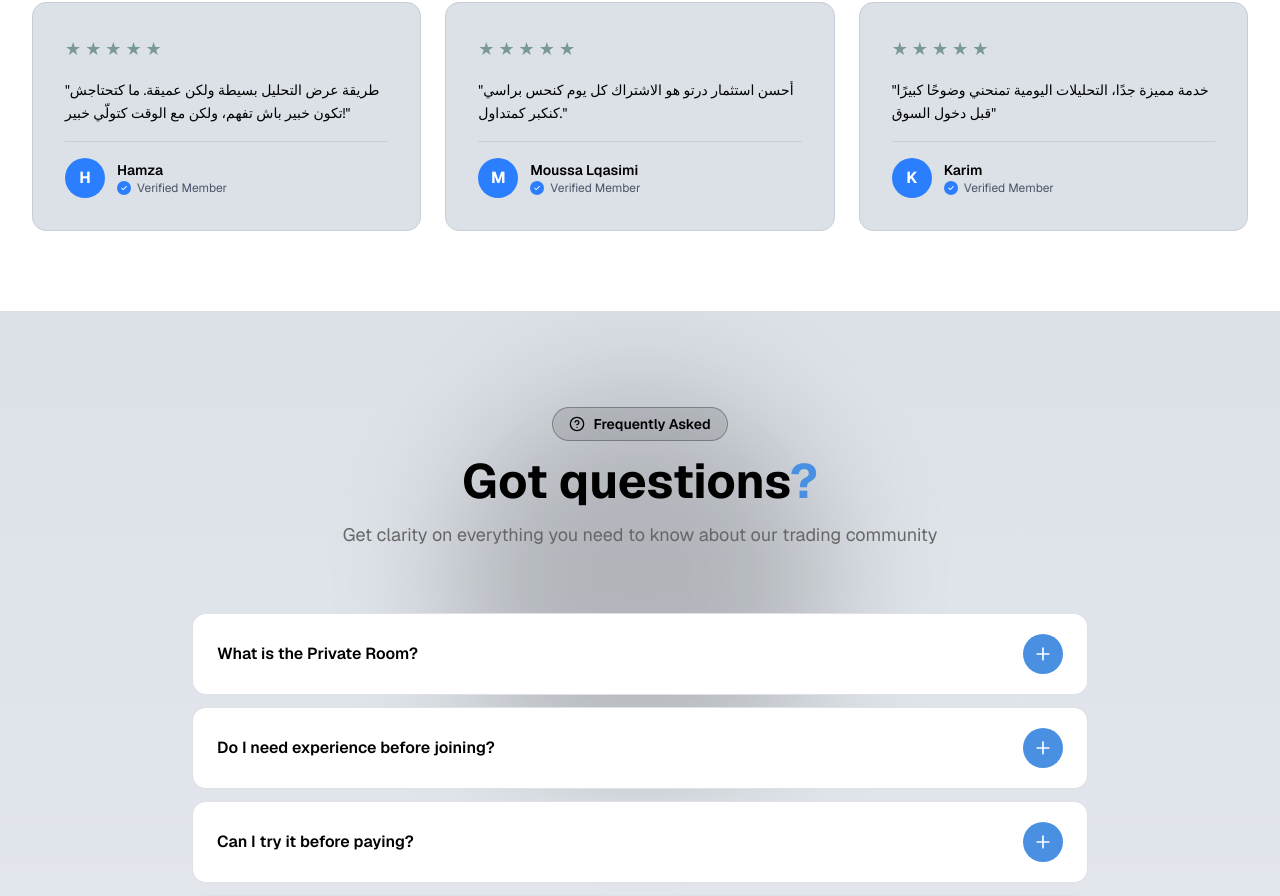
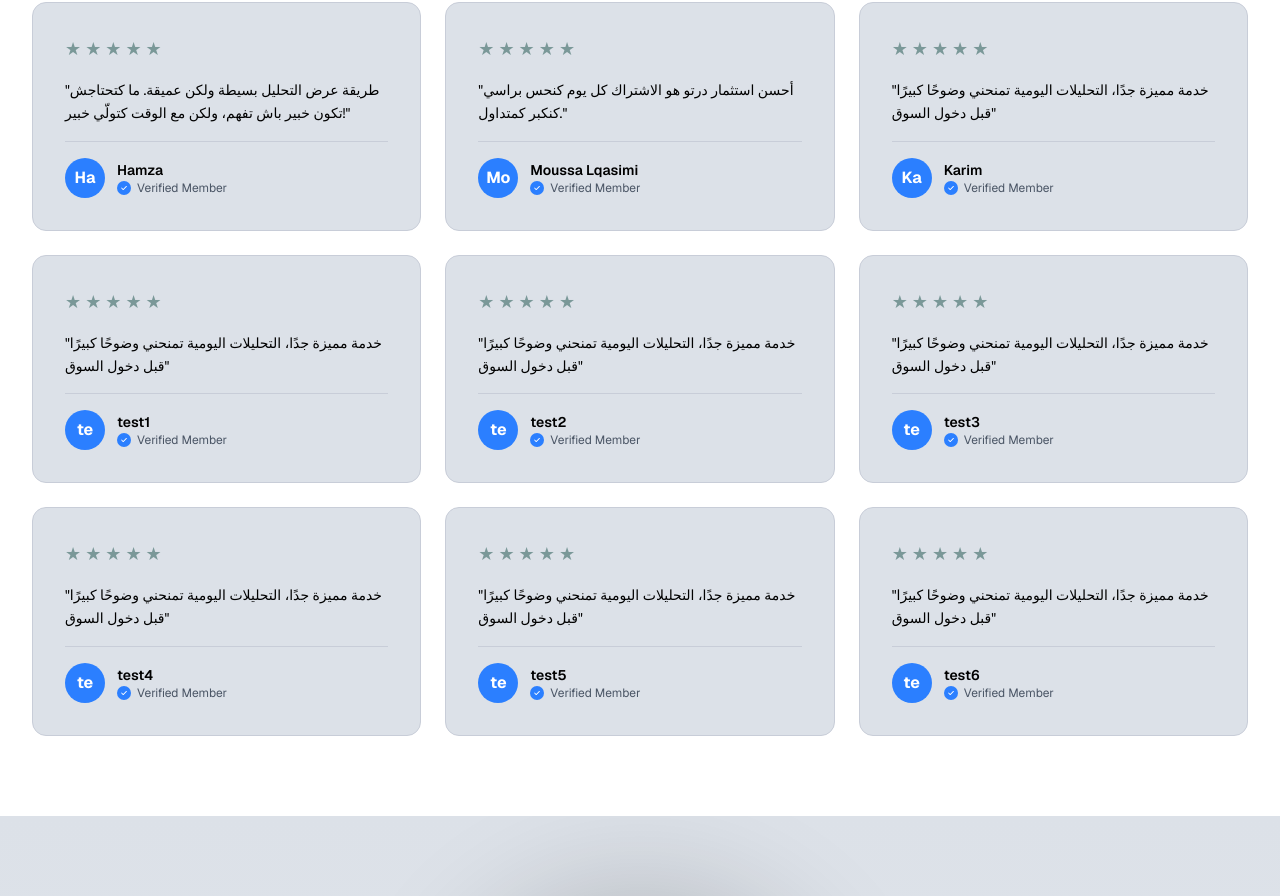
Before and after one commit to Hloser7/Hloser-utm, a Next.js app: page / in a window 1280 px wide. Shown: the part 4826-5722 px from the top of the page. Built offline with nearby package versions, Linux system fonts and the light colour scheme.

Commit message:
Update testimonials.tsx

```diff
--- a/components/testimonials.tsx
+++ b/components/testimonials.tsx
@@ -32,6 +32,36 @@ const testimonials = [
   },
   {
     title: "Karim",
+    content: "خدمة مميزة جدًا، التحليلات اليومية تمنحني وضوحًا كبيرًا قبل دخول السوق",
+    rating: 5,
+  },
+  {
+    title: "test1",
+    content: "خدمة مميزة جدًا، التحليلات اليومية تمنحني وضوحًا كبيرًا قبل دخول السوق",
+    rating: 5,
+  },
+  {
+    title: "test2",
+    content: "خدمة مميزة جدًا، التحليلات اليومية تمنحني وضوحًا كبيرًا قبل دخول السوق",
+    rating: 5,
+  },
+  {
+    title: "test3",
+    content: "خدمة مميزة جدًا، التحليلات اليومية تمنحني وضوحًا كبيرًا قبل دخول السوق",
+    rating: 5,
+  },
+  {
+    title: "test4",
+    content: "خدمة مميزة جدًا، التحليلات اليومية تمنحني وضوحًا كبيرًا قبل دخول السوق",
+    rating: 5,
+  },
+  {
+    title: "test5",
+    content: "خدمة مميزة جدًا، التحليلات اليومية تمنحني وضوحًا كبيرًا قبل دخول السوق",
+    rating: 5,
+  },
+  {
+    title: "test6",
     content: "خدمة مميزة جدًا، التحليلات اليومية تمنحني وضوحًا كبيرًا قبل دخول السوق",
     rating: 5,
   },
@@ -155,8 +185,8 @@ export default function Testimonials() {
 
                 {/* Author with Verified Badge */}
                 <div className="flex items-center gap-3 mt-auto pt-4 border-t border-border">
-                  <div className="w-10 h-10 rounded-full bg-[#7a9898] flex items-center justify-center text-white font-bold shrink-0">
-                    {testimonials[currentIndex].title.charAt(0)}
+                  <div className="w-10 h-10 rounded-full bg-blue-500 flex items-center justify-center text-white font-bold shrink-0">
+                    {testimonials[currentIndex].title.slice(0, 2)}
                   </div>
                   <div>
                     <p className="font-semibold text-foreground text-sm">{testimonials[currentIndex].title}</p>
@@ -226,7 +256,7 @@ export default function Testimonials() {
                   {/* Author with Verified Badge */}
                   <div className="flex items-center gap-3 mt-auto pt-4 border-t border-border">
                     <div className="w-10 h-10 rounded-full bg-blue-500 flex items-center justify-center text-white font-bold shrink-0">
-                      {testimonial.title.charAt(0)}
+                      {testimonial.title.slice(0, 2)}
                     </div>
                     <div>
                       <p className="font-semibold text-foreground text-sm">{testimonial.title}</p>
```
